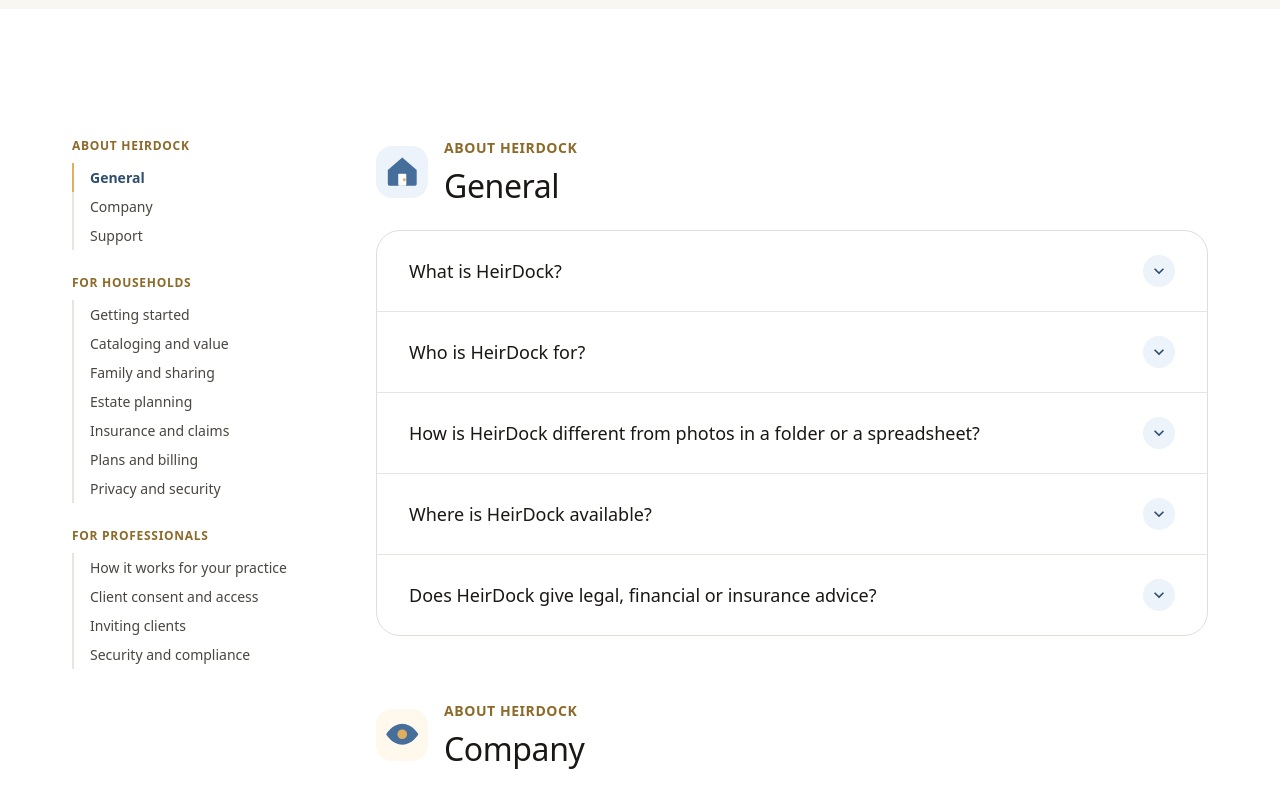
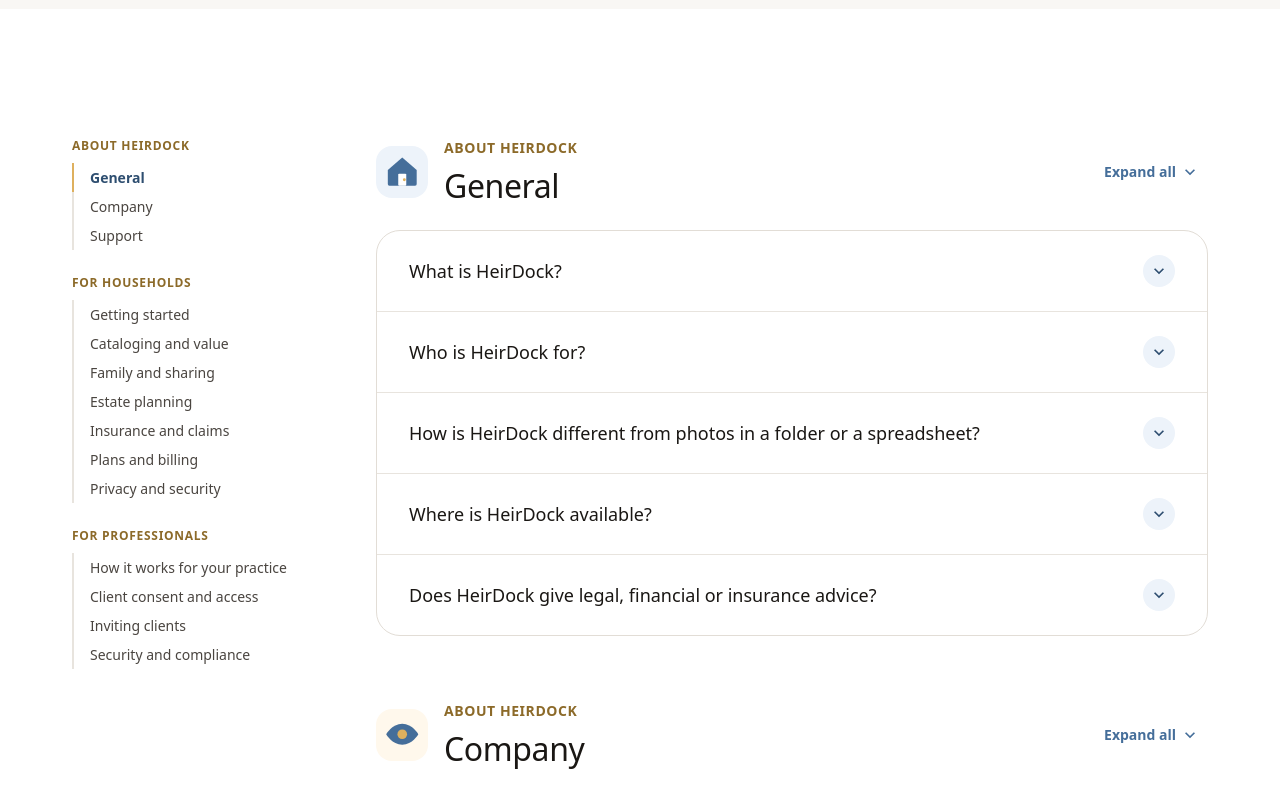
Before and after one commit to HeirDock/heirdock-website, a React (Vite) app in the folder apps/web/: page /faq in a window 1280 px wide. Shown: the part 920-1712 px from the top of the page. Built offline with nearby package versions, Linux system fonts and the light colour scheme.

Commit message:
faq: Expand all / Collapse all for each topic
Each topic tracks which answers are open, so one button beside the topic
title opens or closes them all. It reads 'Collapse all' once every answer
in the topic is open, and it's hidden while searching, since all matches
are already shown open.

```diff
--- a/apps/web/src/pages/Faq.tsx
+++ b/apps/web/src/pages/Faq.tsx
@@ -28,10 +28,8 @@
   return normalize([item.question, ...item.answer].join(" ")).includes(query);
 }
 
-function FaqQuestion({ item, forceOpen }: { item: FaqItem; forceOpen: boolean }) {
-  const [open, setOpen] = useState(false);
+function FaqQuestion({ item, isOpen, onToggle }: { item: FaqItem; isOpen: boolean; onToggle: () => void }) {
   const id = useId();
-  const isOpen = open || forceOpen;
 
   return (
     <div className={`faq-item${isOpen ? " faq-item--open" : ""}`}>
@@ -39,7 +37,7 @@
         <button
           id={`${id}-q`}
           className="faq-item__question"
-          onClick={() => setOpen(!isOpen)}
+          onClick={onToggle}
           aria-expanded={isOpen}
           aria-controls={`${id}-a`}
         >
@@ -63,9 +61,24 @@
   );
 }
 
+// Each topic remembers which of its answers are open, so one button can open
+// or close them all. While searching, every match is shown open.
 function Topic({ topic, audience, tint, items, searching }: {
   topic: FaqTopic; audience: string; tint: string; items: FaqItem[]; searching: boolean;
 }) {
+  const [open, setOpen] = useState<Set<string>>(() => new Set());
+  const allOpen = items.every((item) => open.has(item.question));
+
+  const toggle = (question: string) =>
+    setOpen((prev) => {
+      const next = new Set(prev);
+      if (next.has(question)) next.delete(question);
+      else next.add(question);
+      return next;
+    });
+  const toggleAll = () =>
+    setOpen(allOpen ? new Set() : new Set(items.map((item) => item.question)));
+
   return (
     <section className="faq-topic" id={topic.id} aria-labelledby={`${topic.id}-title`}>
       <div className="faq-topic__head">
@@ -74,10 +87,26 @@
           <span className="eyebrow">{audience}</span>
           <h2 className="faq-topic__title" id={`${topic.id}-title`}>{topic.title}</h2>
         </div>
+        {!searching && (
+          <button
+            type="button"
+            className={`faq-topic__toggle${allOpen ? " faq-topic__toggle--open" : ""}`}
+            onClick={toggleAll}
+            aria-label={`${allOpen ? "Collapse" : "Expand"} all answers in ${topic.title}`}
+          >
+            {allOpen ? "Collapse all" : "Expand all"}
+            <span className="faq-topic__toggle-icon" aria-hidden="true"><Icon name="expandMore" /></span>
+          </button>
+        )}
       </div>
       <div className="faq-list">
         {items.map((item) => (
-          <FaqQuestion key={item.question} item={item} forceOpen={searching} />
+          <FaqQuestion
+            key={item.question}
+            item={item}
+            isOpen={searching || open.has(item.question)}
+            onToggle={() => toggle(item.question)}
+          />
         ))}
       </div>
     </section>
--- a/apps/web/src/styles/components.css
+++ b/apps/web/src/styles/components.css
@@ -759,6 +759,39 @@
   font-size: var(--text-2xl);
 }
 
+/* Opens or closes every answer in the topic. */
+.faq-topic__toggle {
+  display: inline-flex;
+  flex: none;
+  align-items: center;
+  gap: var(--space-xs);
+  margin-left: auto;
+  padding: var(--space-xs) var(--space-sm);
+  font-family: var(--font-primary);
+  font-size: var(--text-sm);
+  font-weight: 600;
+  color: var(--color-primary);
+  background: none;
+  border: none;
+  border-radius: var(--radius-sm);
+  cursor: pointer;
+  transition: opacity var(--duration-fast) var(--ease-default);
+}
+
+.faq-topic__toggle:hover {
+  opacity: 0.75;
+}
+
+.faq-topic__toggle-icon {
+  display: flex;
+  font-size: var(--text-lg);
+  transition: transform var(--duration-base) var(--ease-default);
+}
+
+.faq-topic__toggle--open .faq-topic__toggle-icon {
+  transform: rotate(180deg);
+}
+
 .faq-list {
   background: var(--color-surface);
   border: 1px solid var(--color-border);
@@ -873,7 +906,8 @@
 
 @media (prefers-reduced-motion: reduce) {
   .faq-item__answer,
-  .faq-item__chevron {
+  .faq-item__chevron,
+  .faq-topic__toggle-icon {
     transition: none;
   }
 }
```
